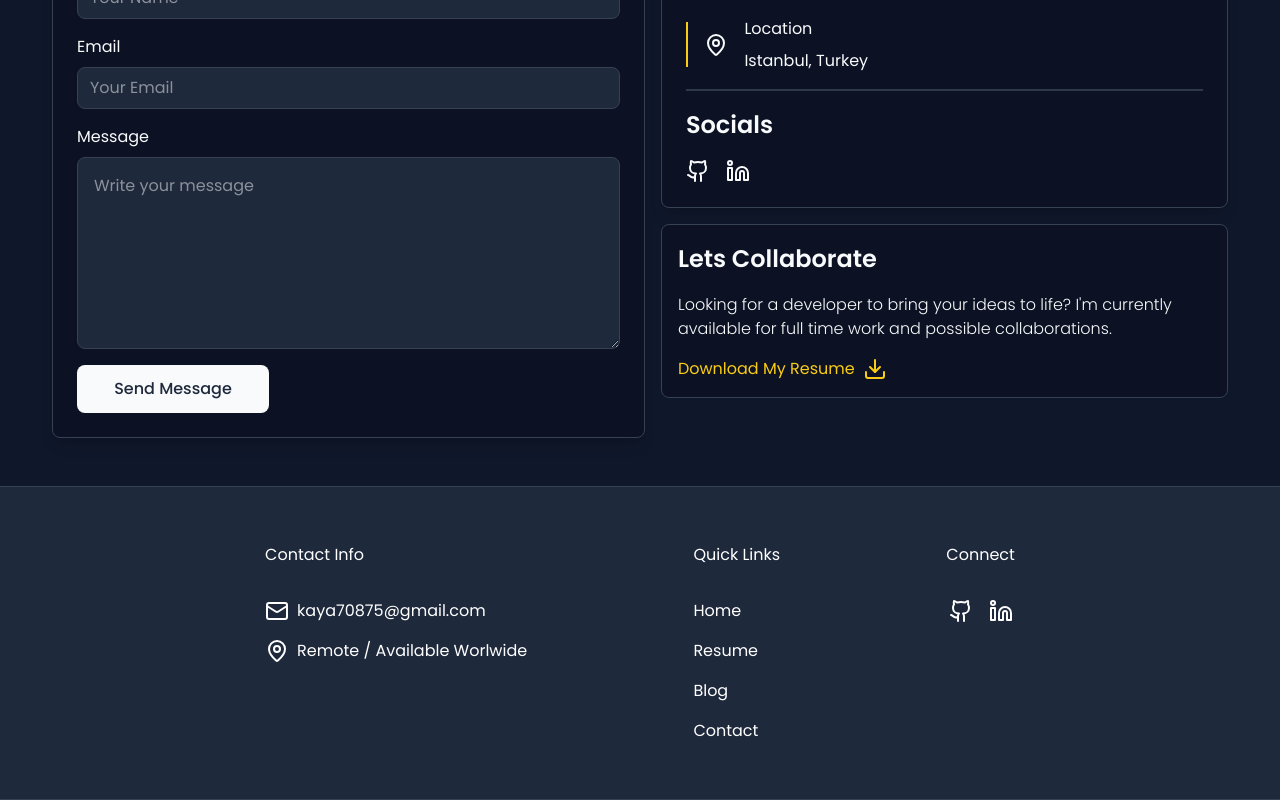
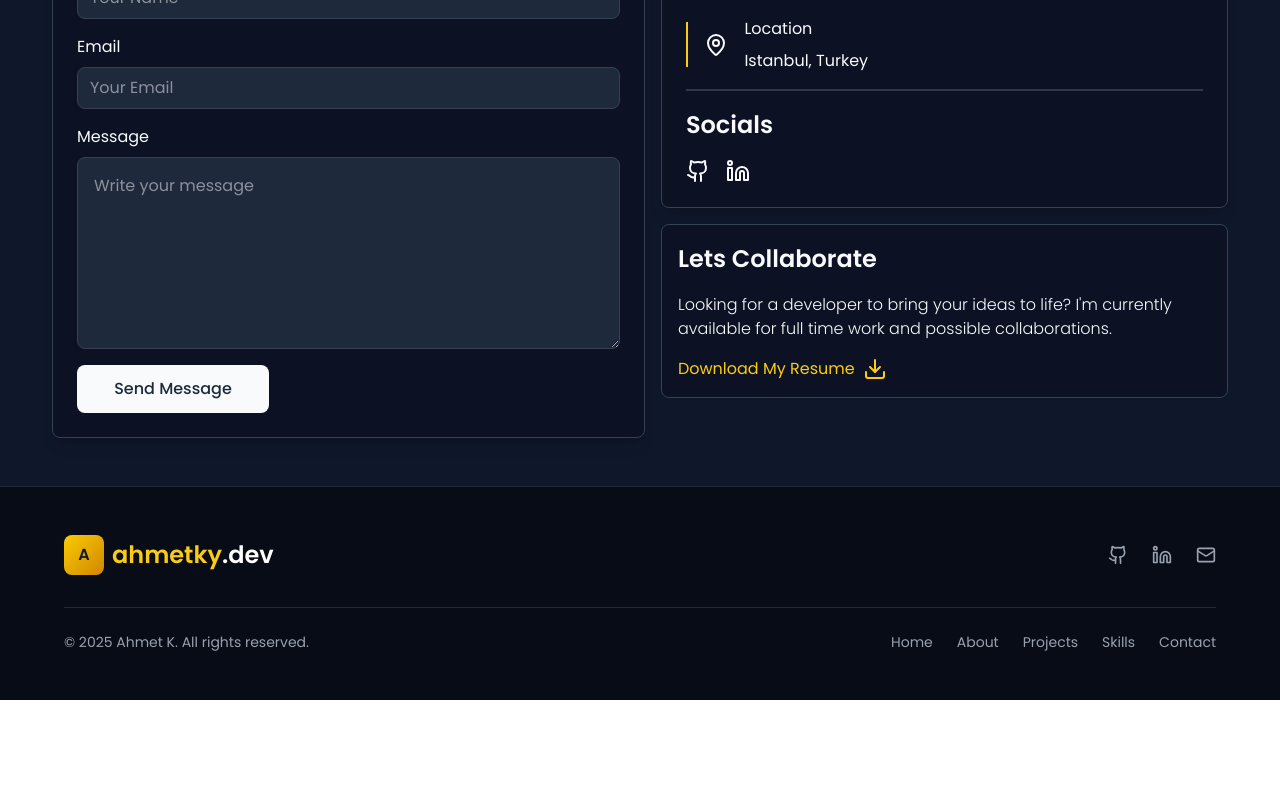
Before and after one commit to kaya70875/personal, a Next.js app: page / in a window 1280 px wide. Shown: the part 4187-4987 px from the top of the page. After the commit the page ends 4887 px from the top, so only its background shows below. Built offline with nearby package versions, Linux system fonts and the light colour scheme.

Commit message:
update footer layout

```diff
--- a/src/components/Footer.tsx
+++ b/src/components/Footer.tsx
@@ -1,59 +1,79 @@
 import React from 'react'
-import NavLink from './NavLink'
-import Socials from './Socials'
-import { Mail, MapPin } from 'lucide-react';
+import { GithubIcon, LinkedinIcon, Mail, MailIcon } from 'lucide-react';
 
 export default function Footer() {
-
-    const navLinks = [
-        {
-            name: 'Home',
-            url: '/'
-        },
-        {
-            name: 'Resume',
-            url: '/resume'
-        },
-        {
-            name: 'Blog',
-            url: '/blog'
-        },
-        {
-            name: 'Contact',
-            url: '/contact'
-        },
-    ];
-
     return (
-        <footer className='w-full p-2 lg:p-8 flex flex-col gap-4 bg-primary border-y border-gray-700'>
-            <div className='default-container text-white flex flex-col sm:flex-row justify-center lg:justify-around gap-4 lg:gap-0'>
-                <section className="contact-info flex flex-col gap-8">
-                    <p>Contact Info</p>
-                    <div className='flex flex-col gap-4'>
-                        <div className='flex items-center gap-2'>
-                            <Mail size={24} color='white' />
-                            <p>kaya70875@gmail.com</p>
+        <footer className="bg-[#080c17] py-12 px-4 border-t border-gray-800">
+            {/* TODO: refactor this footer component later. */}
+            <div className="max-w-6xl mx-auto">
+                <div className="flex flex-col md:flex-row justify-between items-center mb-8">
+                    <a href="#" className="flex items-center gap-2 mb-6 md:mb-0">
+                        <div className="w-10 h-10 bg-gradient-to-br from-accent to-yellow-600 rounded-lg flex items-center justify-center font-bold text-gray-900">
+                            A
                         </div>
-                        <div className='flex items-center gap-2'>
-                            <MapPin size={24} color='white' />
-                            <p>Remote / Available Worlwide</p>
-                        </div>
+                        <h2 className="text-xl font-bold">
+                            <span className="text-accent">ahmetky</span>
+                            <span className='text-white'>.dev</span>
+                        </h2>
+                    </a>
+                    <div className="flex gap-6">
+                        <a
+                            href="#"
+                            className="text-gray-400 hover:text-accent transition-colors"
+                        >
+                            <GithubIcon size={20} />
+                        </a>
+                        <a
+                            href="#"
+                            className="text-gray-400 hover:text-accent transition-colors"
+                        >
+                            <LinkedinIcon size={20} />
+                        </a>
+                        <a
+                            href="#"
+                            className="text-gray-400 hover:text-accent transition-colors"
+                        >
+                            <MailIcon size={20} />
+                        </a>
                     </div>
-                </section>
-
-                <section className="quick-links flex flex-col gap-8">
-                    <p>Quick Links</p>
-                    <ul className='flex flex-col gap-4'>
-                        {navLinks.map((link, index) => (
-                            <NavLink href={link.url} key={index}>{link.name}</NavLink>
-                        ))}
-                    </ul>
-                </section>
-
-                <section className="connect flex flex-col gap-8">
-                    <p>Connect</p>
-                    <Socials gap='gap-4' className='!text-white' />
-                </section>
+                </div>
+                <div className="flex flex-col md:flex-row justify-between items-center pt-6 border-t border-gray-800">
+                    <p className="text-gray-400 text-sm mb-4 md:mb-0">
+                        © {new Date().getFullYear()} Ahmet K. All rights reserved.
+                    </p>
+                    <nav className="flex gap-6">
+                        <a
+                            href="#home"
+                            className="text-sm text-gray-400 hover:text-accent transition-colors"
+                        >
+                            Home
+                        </a>
+                        <a
+                            href="#about"
+                            className="text-sm text-gray-400 hover:text-accent transition-colors"
+                        >
+                            About
+                        </a>
+                        <a
+                            href="#projects"
+                            className="text-sm text-gray-400 hover:text-accent transition-colors"
+                        >
+                            Projects
+                        </a>
+                        <a
+                            href="#skills"
+                            className="text-sm text-gray-400 hover:text-accent transition-colors"
+                        >
+                            Skills
+                        </a>
+                        <a
+                            href="#contact"
+                            className="text-sm text-gray-400 hover:text-accent transition-colors"
+                        >
+                            Contact
+                        </a>
+                    </nav>
+                </div>
             </div>
         </footer>
     )
```
